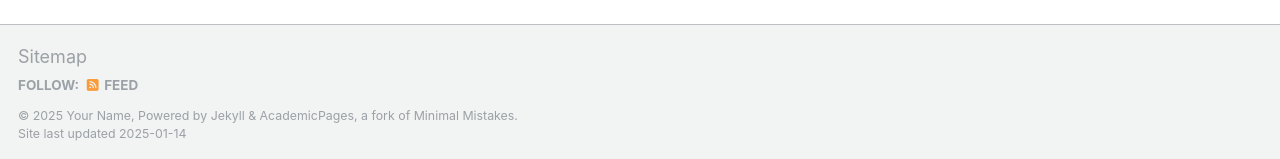
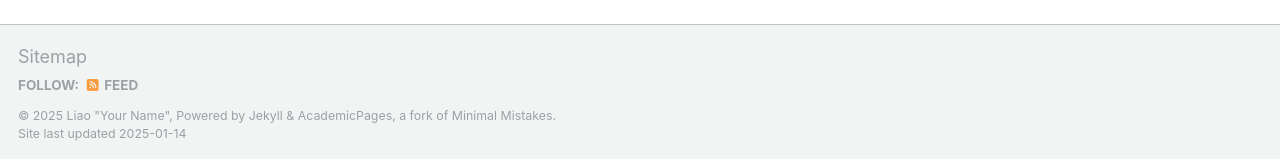
Before and after one commit to liaoym0610/academic, a Jekyll site: the page built from _pages/about.md, in a window 1280 px wide and 1026 px high. Shown: the part 864-1023 px from the top of the window. Built offline with Jekyll 4.4.1, drawn with Linux system fonts in a browser that asks for light colours; some web fonts are replaced.

Commit message:
Update _config.yml

```diff
--- a/_config.yml
+++ b/_config.yml
@@ -10,7 +10,7 @@
 locale                   : "en-US"
 title                    : "HOME"
 title_separator          : "-"
-name                     : &name "Your Name"
+name                     : &Yumeng Liao "Your Name"
 description              : &description "personal description"
 url                      : https://liaoym0610.github.io/academic/ # the base hostname & protocol for your site e.g. "https://[your GitHub username].github.io"
 baseurl                  : ""
```
